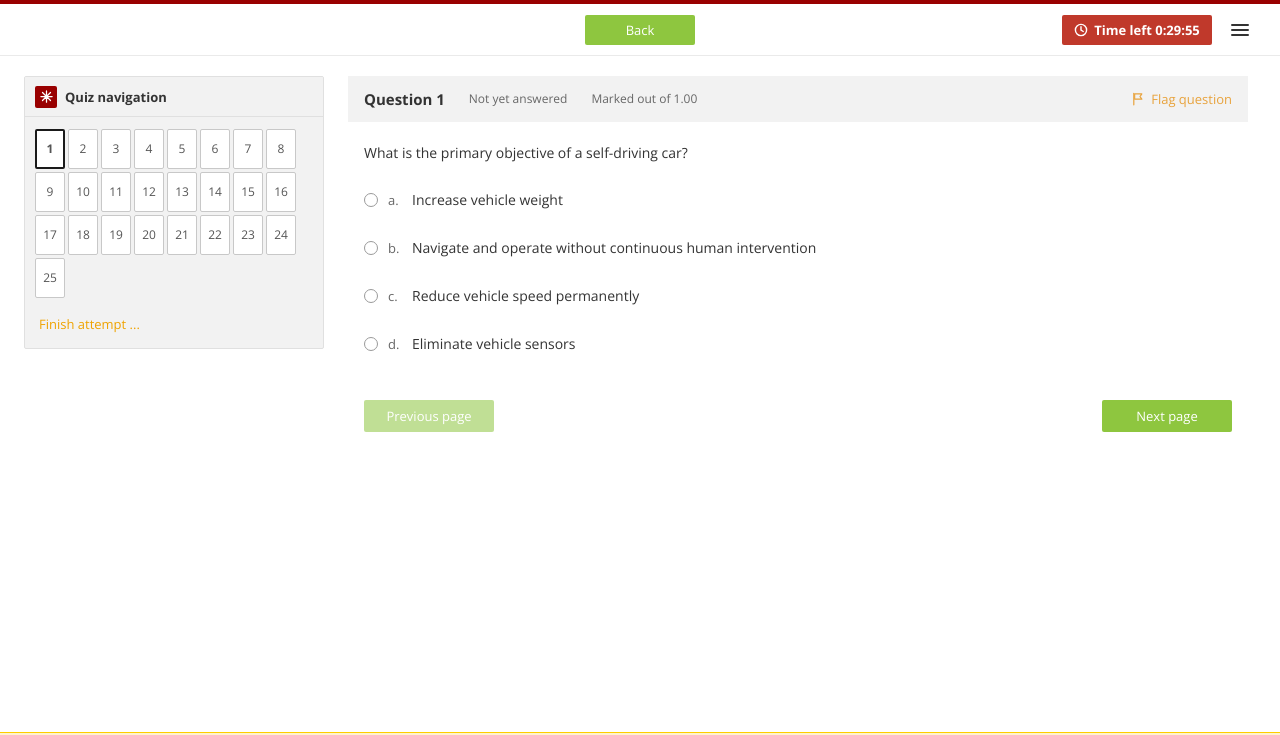
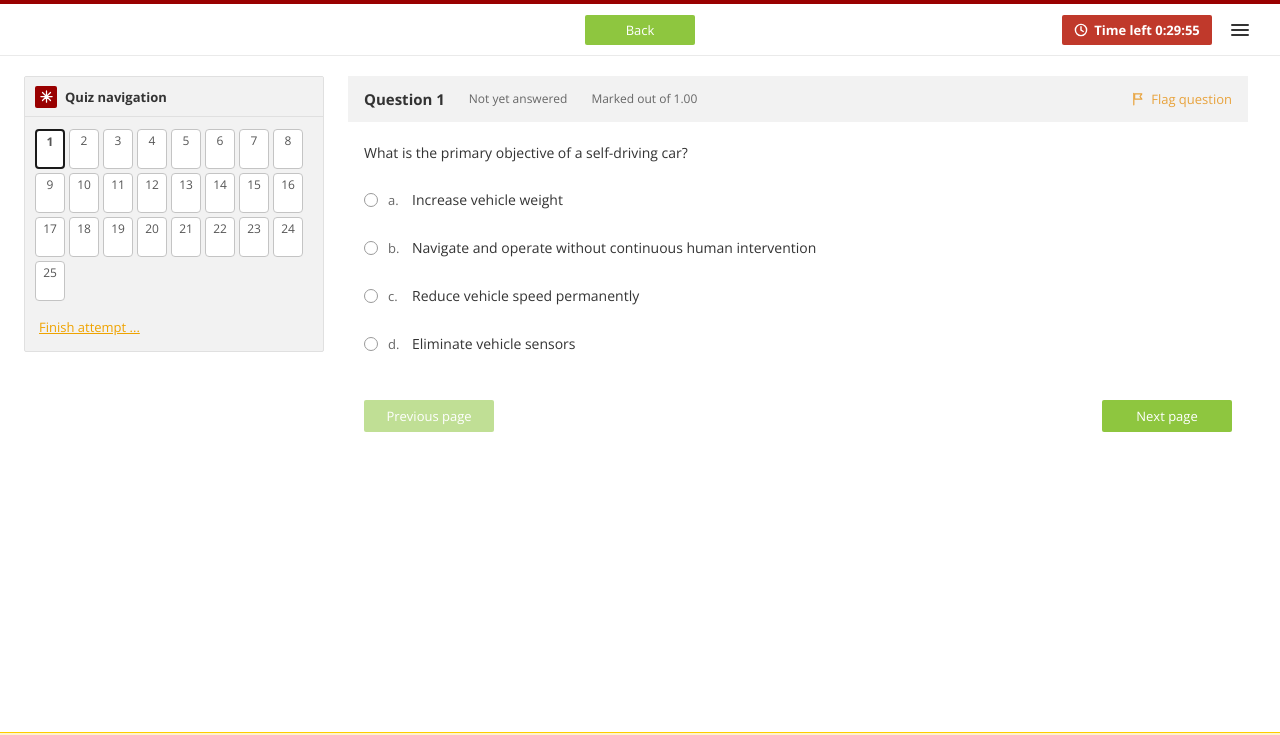
Before and after one commit to PendelaNagaAbhinay/lms-simulation, a plain HTML site: page exam.html in a window 1280 px wide. Shown: the top 735 px of the page. Drawn offline with Linux system fonts and the light colour scheme.

Commit message:
Refine quiz navigator cells to match references

```diff
--- a/seb.css
+++ b/seb.css
@@ -172,7 +172,7 @@ body.seb :is(button, a, input, [tabindex]):focus-visible {
 .quiz-nav__grid {
   display: grid;
   grid-template-columns: repeat(8, 30px);
-  gap: 3px;
+  gap: 4px;
   padding: 12px 10px 8px;
 }
 
@@ -180,20 +180,20 @@ body.seb :is(button, a, input, [tabindex]):focus-visible {
   position: relative;
   width: 30px;
   height: 40px;
-  padding: 0;
+  padding: 5px 0 0;
   display: inline-flex;
-  align-items: center;
+  align-items: flex-start;
   justify-content: center;
   background: #FFFFFF;
-  border: 1px solid #C8C8C8;
-  border-radius: 2px;
+  border: 1px solid #C4C4C4;
+  border-radius: 4px;
   color: #555555;
   font-size: 12px;
   line-height: 1;
   cursor: pointer;
   transition: background-color 120ms ease, border-color 120ms ease;
 }
-.quiz-nav__cell:hover { background: #E8F4D9; border-color: #C8C8C8; }
+.quiz-nav__cell:hover { background: #E8F4D9; border-color: #C4C4C4; }
 .quiz-nav__cell.is-answered {
   background: linear-gradient(180deg, #FFFFFF 0 50%, #6E6E6E 50% 100%);
   border-color: #6E6E6E;
@@ -230,9 +230,10 @@ body.seb :is(button, a, input, [tabindex]):focus-visible {
   font-size: 13px;
   line-height: 20px;
   text-align: left;
+  text-decoration: underline;
   cursor: pointer;
 }
-.quiz-nav__finish:hover { color: var(--seb-orange-hover); text-decoration: underline; }
+.quiz-nav__finish:hover { color: var(--seb-orange-hover); }
 
 /* --------------------------------------------------------------------------
    Question panel
@@ -1295,7 +1296,7 @@ body > .seb-splash::before {
     grid-template-columns: repeat(8, minmax(0, 1fr));
     padding: 14px 10px 6px;
   }
-  .quiz-nav__cell { width: auto; height: 28px; }
+  .quiz-nav__cell { width: auto; height: 34px; padding-top: 4px; }
 }
 
 @media (max-width: 1023px) {
```
Also changed, not shown: 1 other file.
